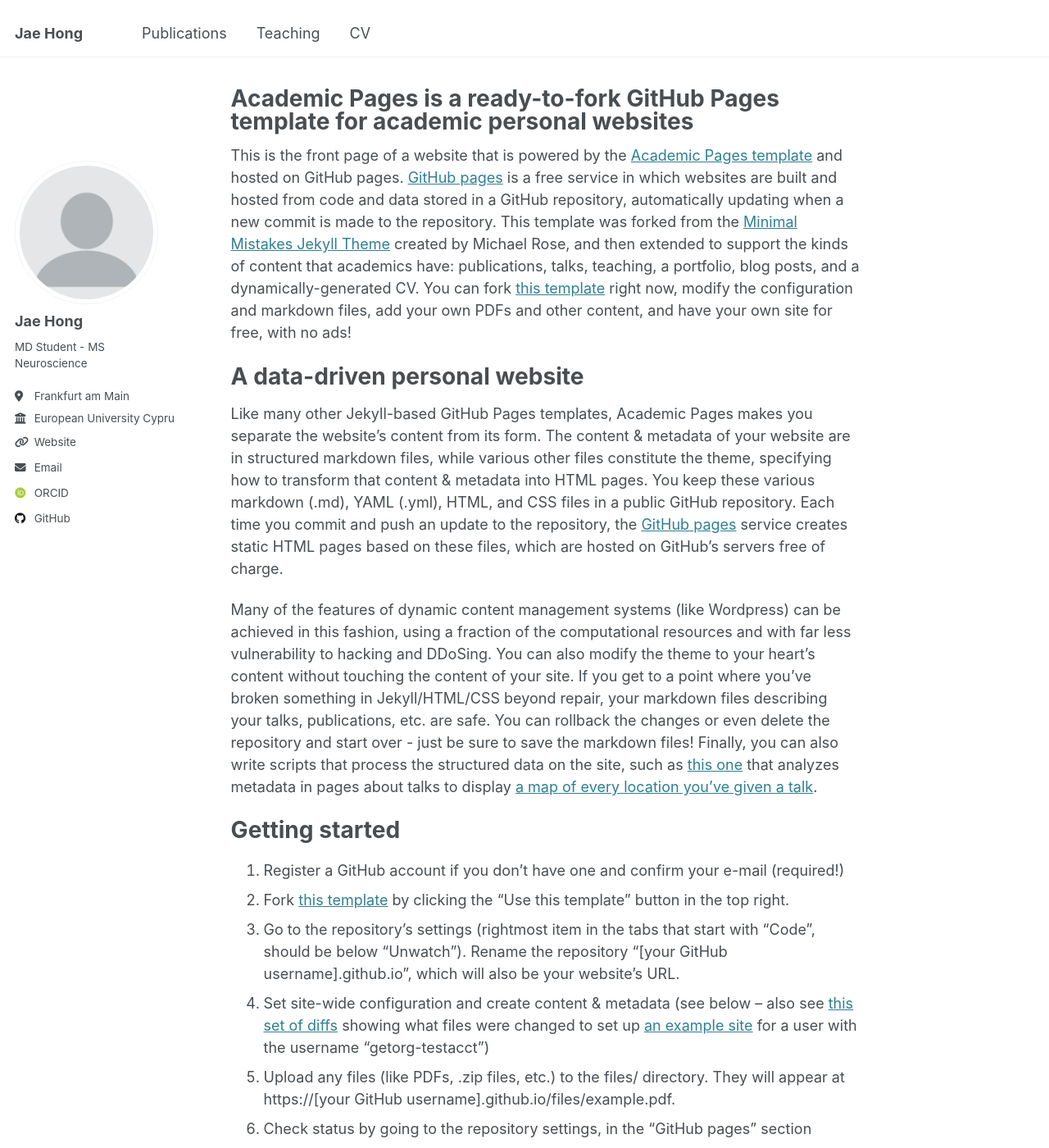
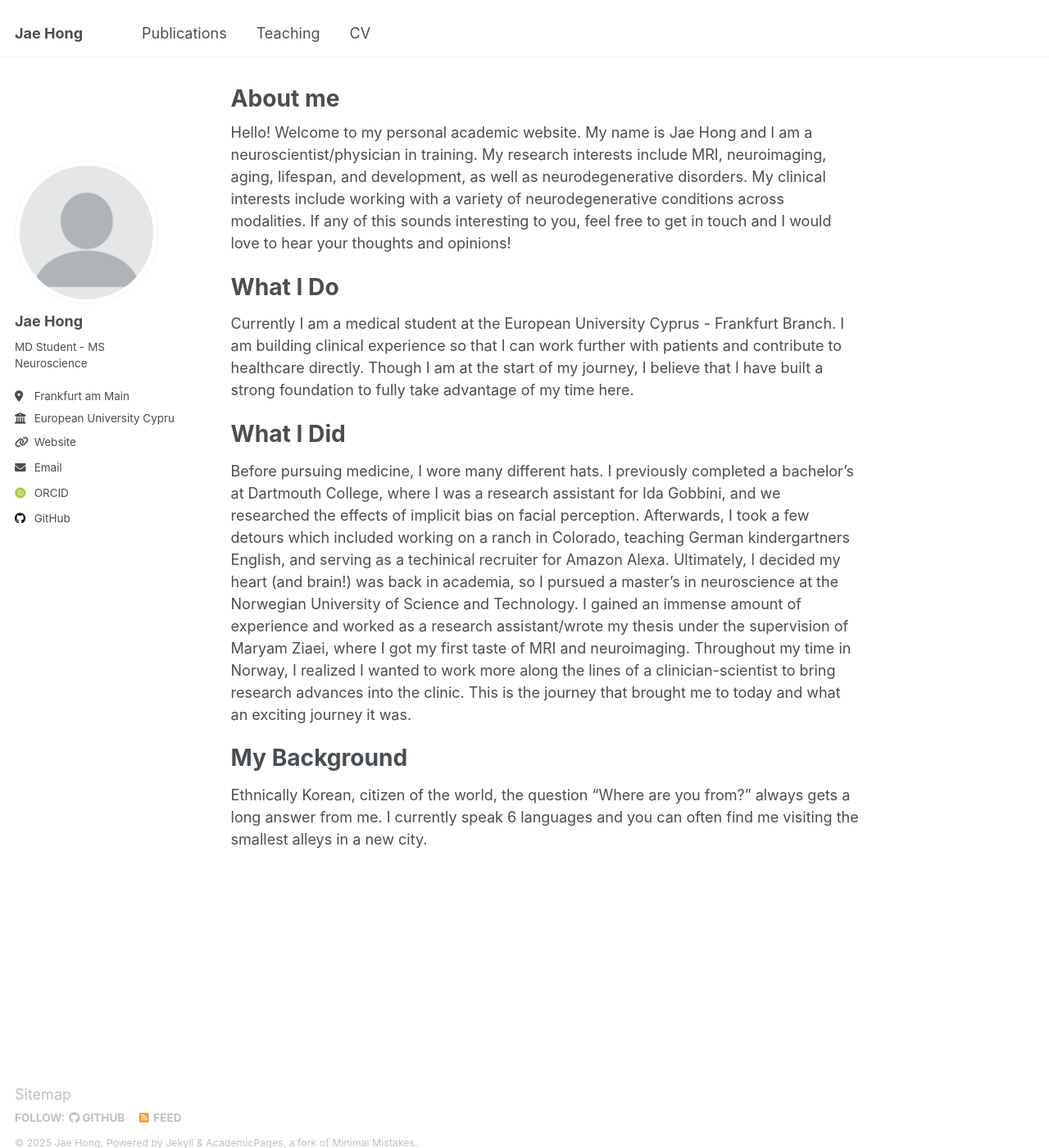
Before and after one commit to jaeshong/jaeshong.github.io, a Jekyll site: the page built from _pages/about.md, in a window 1280 px wide and 1400 px high. Shown: the whole window at 82% size. Built offline with Jekyll 4.4.1, drawn with Linux system fonts in a browser that asks for light colours; some web fonts are replaced; some of the changed text lies outside the part shown.

Commit message:
Update about.md

```diff
--- a/_pages/about.md
+++ b/_pages/about.md
@@ -1,49 +1,22 @@
 ---
 permalink: /
-title: "Academic Pages is a ready-to-fork GitHub Pages template for academic personal websites"
+title: "About me"
 author_profile: true
 redirect_from:
   - /about/
   - /about.html
 ---
 
-This is the front page of a website that is powered by the [Academic Pages template](https://github.com/academicpages/academicpages.github.io) and hosted on GitHub pages. [GitHub pages](https://pages.github.com) is a free service in which websites are built and hosted from code and data stored in a GitHub repository, automatically updating when a new commit is made to the repository. This template was forked from the [Minimal Mistakes Jekyll Theme](https://mmistakes.github.io/minimal-mistakes/) created by Michael Rose, and then extended to support the kinds of content that academics have: publications, talks, teaching, a portfolio, blog posts, and a dynamically-generated CV. You can fork [this template](https://github.com/academicpages/academicpages.github.io) right now, modify the configuration and markdown files, add your own PDFs and other content, and have your own site for free, with no ads!
+Hello! Welcome to my personal academic website. My name is Jae Hong and I am a neuroscientist/physician in training. My research interests include MRI, neuroimaging, aging, lifespan, and development, as well as neurodegenerative disorders. My clinical interests include working with a variety of neurodegenerative conditions across modalities. If any of this sounds interesting to you, feel free to get in touch and I would love to hear your thoughts and opinions!
 
-A data-driven personal website
+What I Do
 ======
-Like many other Jekyll-based GitHub Pages templates, Academic Pages makes you separate the website's content from its form. The content & metadata of your website are in structured markdown files, while various other files constitute the theme, specifying how to transform that content & metadata into HTML pages. You keep these various markdown (.md), YAML (.yml), HTML, and CSS files in a public GitHub repository. Each time you commit and push an update to the repository, the [GitHub pages](https://pages.github.com/) service creates static HTML pages based on these files, which are hosted on GitHub's servers free of charge.
+Currently I am a medical student at the European University Cyprus - Frankfurt Branch. I am building clinical experience so that I can work further with patients and contribute to healthcare directly. Though I am at the start of my journey, I believe that I have built a strong foundation to fully take advantage of my time here.
 
-Many of the features of dynamic content management systems (like Wordpress) can be achieved in this fashion, using a fraction of the computational resources and with far less vulnerability to hacking and DDoSing. You can also modify the theme to your heart's content without touching the content of your site. If you get to a point where you've broken something in Jekyll/HTML/CSS beyond repair, your markdown files describing your talks, publications, etc. are safe. You can rollback the changes or even delete the repository and start over - just be sure to save the markdown files! Finally, you can also write scripts that process the structured data on the site, such as [this one](https://github.com/academicpages/academicpages.github.io/blob/master/talkmap.ipynb) that analyzes metadata in pages about talks to display [a map of every location you've given a talk](https://academicpages.github.io/talkmap.html).
+What I Did
+======
+Before pursuing medicine, I wore many different hats. I previously completed a bachelor's at Dartmouth College, where I was a research assistant for Ida Gobbini, and we researched the effects of implicit bias on facial perception. Afterwards, I took a few detours which included working on a ranch in Colorado, teaching German kindergartners English, and serving as a techinical recruiter for Amazon Alexa. Ultimately, I decided my heart (and brain!) was back in academia, so I pursued a master's in neuroscience at the Norwegian University of Science and Technology. I gained an immense amount of experience and worked as a research assistant/wrote my thesis under the supervision of Maryam Ziaei, where I got my first taste of MRI and neuroimaging. Throughout my time in Norway, I realized I wanted to work more along the lines of a clinician-scientist to bring research advances into the clinic. This is the journey that brought me to today and what an exciting journey it was.
 
-Getting started
+My Background
 ======
-1. Register a GitHub account if you don't have one and confirm your e-mail (required!)
-1. Fork [this template](https://github.com/academicpages/academicpages.github.io) by clicking the "Use this template" button in the top right.
-1. Go to the repository's settings (rightmost item in the tabs that start with "Code", should be below "Unwatch"). Rename the repository "[your GitHub username].github.io", which will also be your website's URL.
-1. Set site-wide configuration and create content & metadata (see below -- also see [this set of diffs](http://archive.is/3TPas) showing what files were changed to set up [an example site](https://getorg-testacct.github.io) for a user with the username "getorg-testacct")
-1. Upload any files (like PDFs, .zip files, etc.) to the files/ directory. They will appear at https://[your GitHub username].github.io/files/example.pdf.
-1. Check status by going to the repository settings, in the "GitHub pages" section
-
-Site-wide configuration
-------
-The main configuration file for the site is in the base directory in [_config.yml](https://github.com/academicpages/academicpages.github.io/blob/master/_config.yml), which defines the content in the sidebars and other site-wide features. You will need to replace the default variables with ones about yourself and your site's github repository. The configuration file for the top menu is in [_data/navigation.yml](https://github.com/academicpages/academicpages.github.io/blob/master/_data/navigation.yml). For example, if you don't have a portfolio or blog posts, you can remove those items from that navigation.yml file to remove them from the header.
-
-Create content & metadata
-------
-For site content, there is one markdown file for each type of content, which are stored in directories like _publications, _talks, _posts, _teaching, or _pages. For example, each talk is a markdown file in the [_talks directory](https://github.com/academicpages/academicpages.github.io/tree/master/_talks). At the top of each markdown file is structured data in YAML about the talk, which the theme will parse to do lots of cool stuff. The same structured data about a talk is used to generate the list of talks on the [Talks page](https://academicpages.github.io/talks), each [individual page](https://academicpages.github.io/talks/2012-03-01-talk-1) for specific talks, the talks section for the [CV page](https://academicpages.github.io/cv), and the [map of places you've given a talk](https://academicpages.github.io/talkmap.html) (if you run this [python file](https://github.com/academicpages/academicpages.github.io/blob/master/talkmap.py) or [Jupyter notebook](https://github.com/academicpages/academicpages.github.io/blob/master/talkmap.ipynb), which creates the HTML for the map based on the contents of the _talks directory).
-
-**Markdown generator**
-
-The repository includes [a set of Jupyter notebooks](https://github.com/academicpages/academicpages.github.io/tree/master/markdown_generator
-) that converts a CSV containing structured data about talks or presentations into individual markdown files that will be properly formatted for the Academic Pages template. The sample CSVs in that directory are the ones I used to create my own personal website at stuartgeiger.com. My usual workflow is that I keep a spreadsheet of my publications and talks, then run the code in these notebooks to generate the markdown files, then commit and push them to the GitHub repository.
-
-How to edit your site's GitHub repository
-------
-Many people use a git client to create files on their local computer and then push them to GitHub's servers. If you are not familiar with git, you can directly edit these configuration and markdown files directly in the github.com interface. Navigate to a file (like [this one](https://github.com/academicpages/academicpages.github.io/blob/master/_talks/2012-03-01-talk-1.md) and click the pencil icon in the top right of the content preview (to the right of the "Raw | Blame | History" buttons). You can delete a file by clicking the trashcan icon to the right of the pencil icon. You can also create new files or upload files by navigating to a directory and clicking the "Create new file" or "Upload files" buttons.
-
-Example: editing a markdown file for a talk
-![Editing a markdown file for a talk](/images/editing-talk.png)
-
-For more info
-------
-More info about configuring Academic Pages can be found in [the guide](https://academicpages.github.io/markdown/), the [growing wiki](https://github.com/academicpages/academicpages.github.io/wiki), and you can always [ask a question on GitHub](https://github.com/academicpages/academicpages.github.io/discussions). The [guides for the Minimal Mistakes theme](https://mmistakes.github.io/minimal-mistakes/docs/configuration/) (which this theme was forked from) might also be helpful.
+Ethnically Korean, citizen of the world, the question "Where are you from?" always gets a long answer from me. I currently speak 6 languages and you can often find me visiting the smallest alleys in a new city.
```
